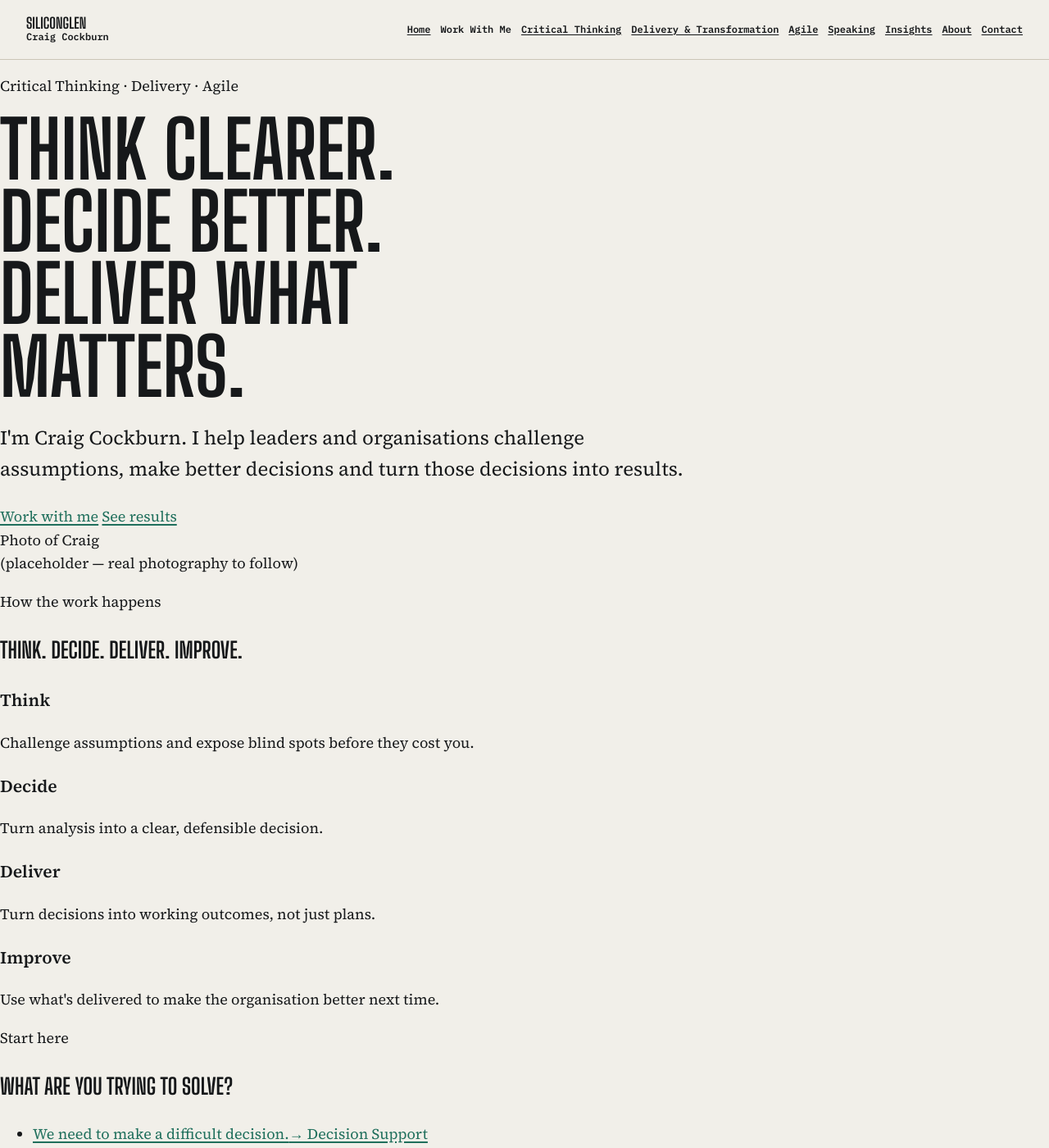
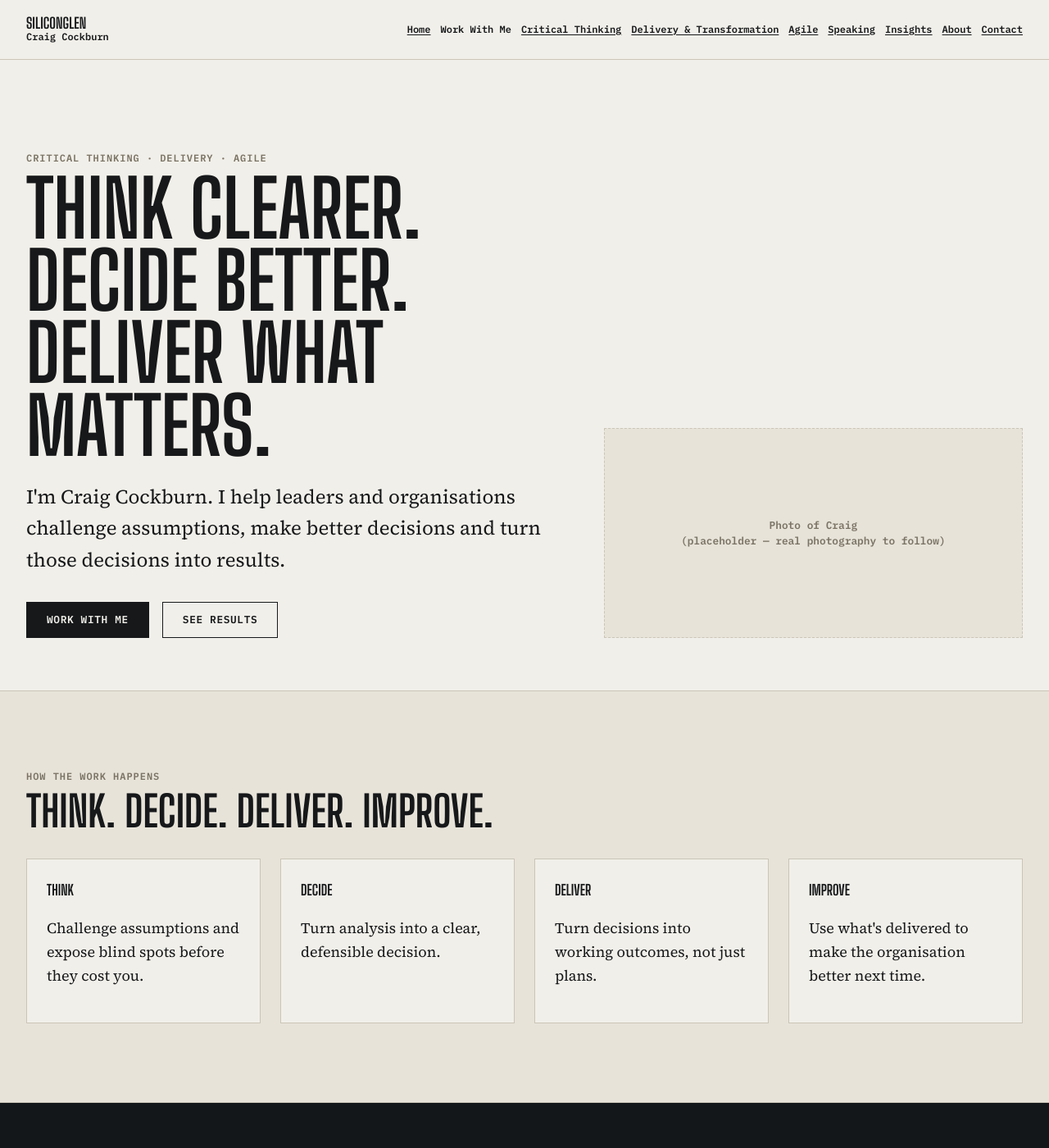
Before and after one commit to siliconglen/siliconglen-site, a Jekyll site: the page built from index.md, in a window 1280 px wide and 1400 px high. Shown: the whole window at 82% size. Built offline with Jekyll 4.4.1, drawn with Linux system fonts in a browser that asks for light colours.

Commit message:
Update main.css

```diff
--- a/assets/css/main.css
+++ b/assets/css/main.css
@@ -42,3 +42,57 @@ h1 { max-width: 14ch; margin: 0; font-size: clamp(3rem, 9vw, 6rem); line-height:
 .site-footer a { color: var(--accent-on-dark); }
 @media (max-width: 60rem) { .site-header { position: static; } .site-header__inner { align-items: flex-start; flex-direction: column; padding-block: 1rem; } .nav-list { margin: 0; } .nav-list details ul { right: auto; left: 0; } }
 @media (prefers-reduced-motion: reduce) { *, *::before, *::after { scroll-behavior: auto !important; transition-duration: .01ms !important; animation-duration: .01ms !important; } }
+
+
+/* Homepage sections */
+.section { padding-block: clamp(3rem, 8vw, 6rem); border-bottom: 1px solid var(--line); }
+.section--card { background: var(--paper-2); }
+.section--dark { background: var(--dark-section); color: var(--paper); border-bottom-color: transparent; }
+.section--dark a { color: var(--accent-on-dark); }
+.section__inner { width: min(100% - 2rem, 76rem); margin-inline: auto; }
+.section-eyebrow { margin: 0 0 .5rem; font: 600 .75rem/1.4 var(--font-mono); letter-spacing: .08em; text-transform: uppercase; color: var(--muted); }
+.section--dark .section-eyebrow { color: var(--accent-on-dark); }
+.section h2 { font-size: clamp(2rem, 5vw, 3.25rem); margin: 0 0 1rem; line-height: .98; }
+
+/* Hero */
+.hero { padding-block: clamp(3rem, 10vw, 7rem) clamp(2rem, 6vw, 4rem); border-bottom: 1px solid var(--line); }
+.hero__grid { display: grid; gap: 2.5rem; grid-template-columns: 1.3fr 1fr; align-items: end; }
+.hero h1 { max-width: none; }
+.hero__ctas { display: flex; flex-wrap: wrap; gap: 1rem; margin-top: 2rem; }
+@media (max-width: 60rem) { .hero__grid { grid-template-columns: 1fr; } }
+
+/* Buttons */
+.btn { display: inline-flex; align-items: center; min-height: 2.75rem; padding: .6rem 1.5rem; border: 1px solid var(--ink); background: transparent; font: 600 .8rem/1 var(--font-mono); text-transform: uppercase; letter-spacing: .05em; text-decoration: none; color: var(--ink); }
+.btn:hover, .btn:focus-visible { background: var(--accent); border-color: var(--accent); color: var(--paper); }
+.btn--primary { background: var(--ink); color: var(--paper); }
+.section--dark .btn { border-color: var(--paper); color: var(--paper); }
+.section--dark .btn--primary { background: var(--accent-on-dark); border-color: var(--accent-on-dark); color: var(--ink); }
+.section--dark .btn--primary:hover, .section--dark .btn--primary:focus-visible { background: var(--paper); border-color: var(--paper); }
+
+/* Photography placeholder */
+.photo-placeholder { display: flex; align-items: center; justify-content: center; min-height: 16rem; border: 1px dashed var(--line); background: var(--paper-2); color: var(--muted); font: 600 .8rem/1.5 var(--font-mono); text-align: center; padding: 1.5rem; }
+
+/* Card grids */
+.grid { display: grid; gap: 1.5rem; margin-top: 2rem; }
+.grid--3 { grid-template-columns: repeat(auto-fit, minmax(15rem, 1fr)); }
+.grid--4 { grid-template-columns: repeat(auto-fit, minmax(13rem, 1fr)); }
+.card { padding: 1.5rem; background: var(--paper); border: 1px solid var(--line); }
+.section--card .card { background: var(--paper); }
+.section--dark .card { background: rgba(255, 255, 255, .06); border-color: rgba(255, 255, 255, .25); }
+.card h3 { margin: 0 0 .5rem; font-family: var(--font-display); text-transform: uppercase; font-size: 1.1rem; }
+
+/* Problem-led list */
+.problem-list { list-style: none; margin: 2rem 0 0; padding: 0; border-top: 1px solid rgba(255, 255, 255, .25); }
+.problem-list li { border-bottom: 1px solid rgba(255, 255, 255, .25); }
+.problem-list a { display: flex; flex-wrap: wrap; justify-content: space-between; align-items: center; gap: 1rem; min-height: 2.75rem; padding-block: 1.25rem; color: var(--paper); font-size: 1.15rem; }
+.problem-list .arrow { font: 600 .8rem/1 var(--font-mono); color: var(--accent-on-dark); white-space: nowrap; }
+
+/* Results ledger */
+.ledger { list-style: none; margin: 2rem 0 0; padding: 0; }
+.ledger li { display: grid; grid-template-columns: 7rem 1fr; gap: 1.5rem; align-items: baseline; padding-block: 1.25rem; border-bottom: 1px solid var(--line); }
+.ledger .figure { font: 700 clamp(1.75rem, 4vw, 2.5rem)/1 var(--font-mono); color: var(--accent); }
+.ledger .desc { max-width: var(--measure); }
+.ledger .desc strong { display: block; margin-bottom: .25rem; font-family: var(--font-display); text-transform: uppercase; letter-spacing: .02em; }
+@media (max-width: 40rem) { .ledger li { grid-template-columns: 1fr; } }
+
+.stub-note { margin-top: 1.5rem; font: 600 .875rem/1.5 var(--font-mono); color: var(--muted); }
```
